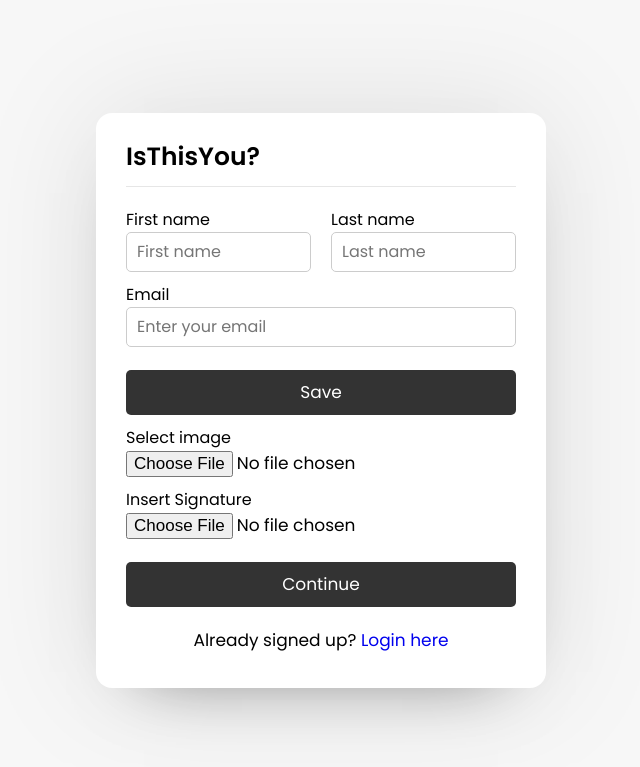
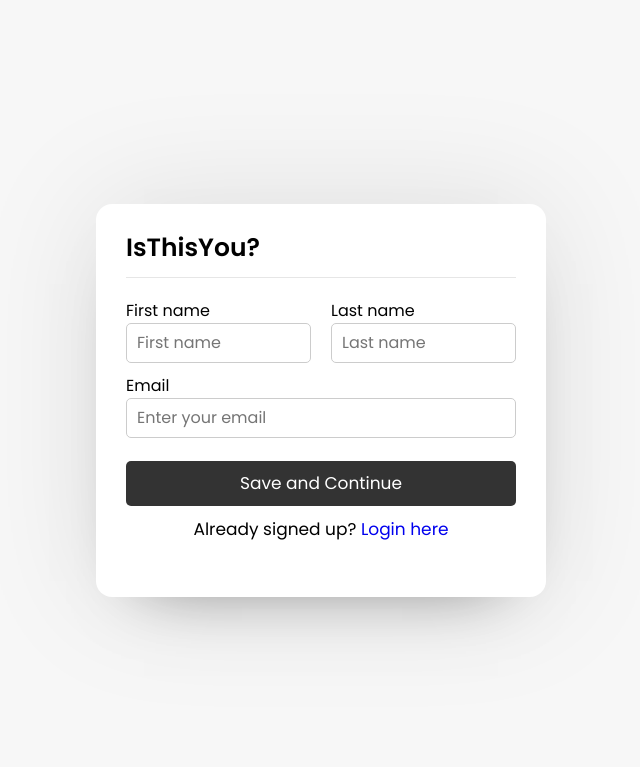
Before and after one commit to kishashh/Security-Group-Project, a Flask app: page / in a window 1280 px wide. Shown: the top 767 px of the page, without its empty margins (319-959 px from the left). Run offline with Flask 3, Linux system fonts and the light colour scheme.

Commit message:
Update signup.html

```diff
--- a/templates/signup.html
+++ b/templates/signup.html
@@ -29,19 +29,7 @@
               <input type="text" name="email" placeholder="Enter your email" required>
             </div>
             <div class="field button">
-              <input type="submit" value="Save">
-            </div>
-            <div class="field image">
-              <labl>Select image</labl>
-              <input type="file" name="image" required>
-            </div>
-            <div class="field signature">
-              <labl>Insert Signature</labl>
-              <input type="file" name="signature" required>
-            </div>
-            <div class="field button">
-              <input type="submit" value="Continue">
-            </div>
+              <input type="submit" value="Save and Continue">
         </form>
         <div class="link">Already signed up? <a href="{{ url_for('login') }}">Login here</a></div>
       </section>
```
